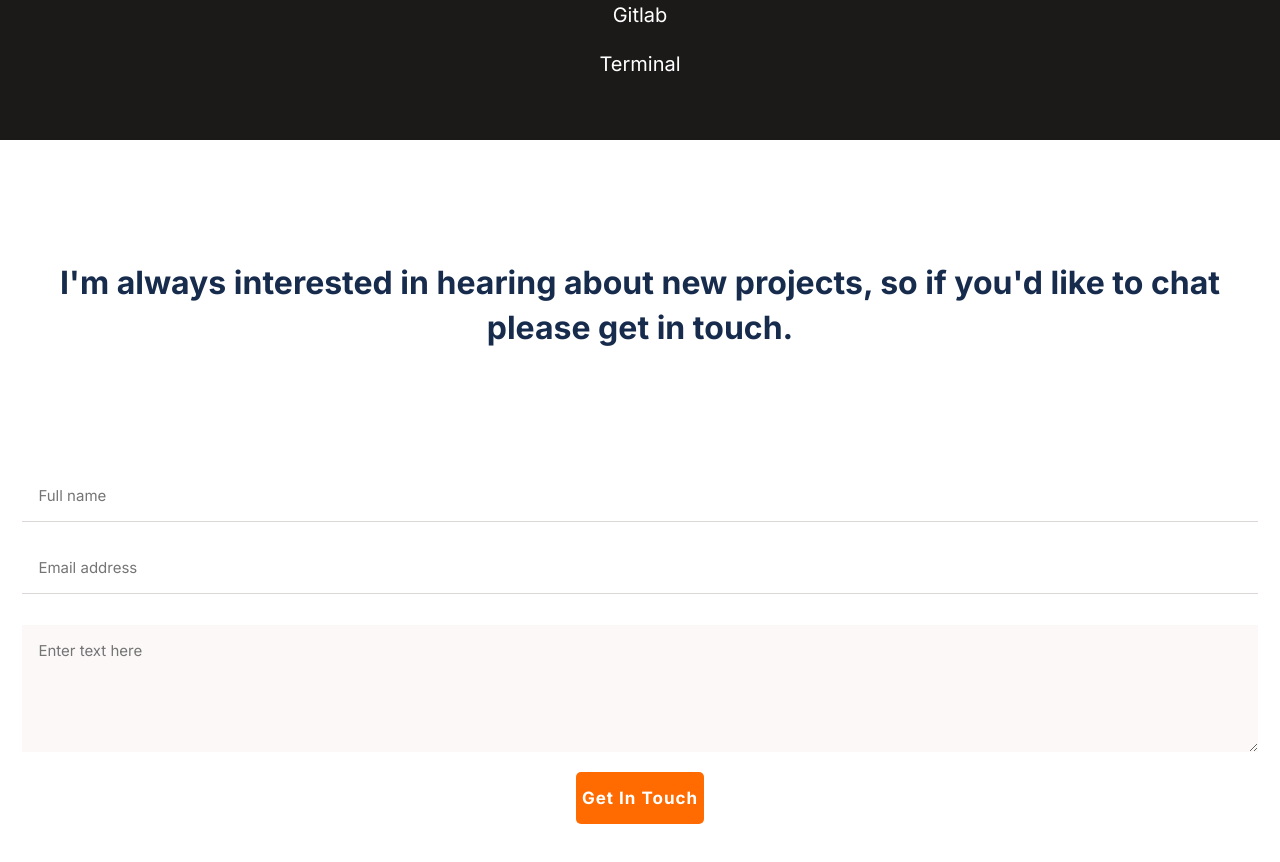
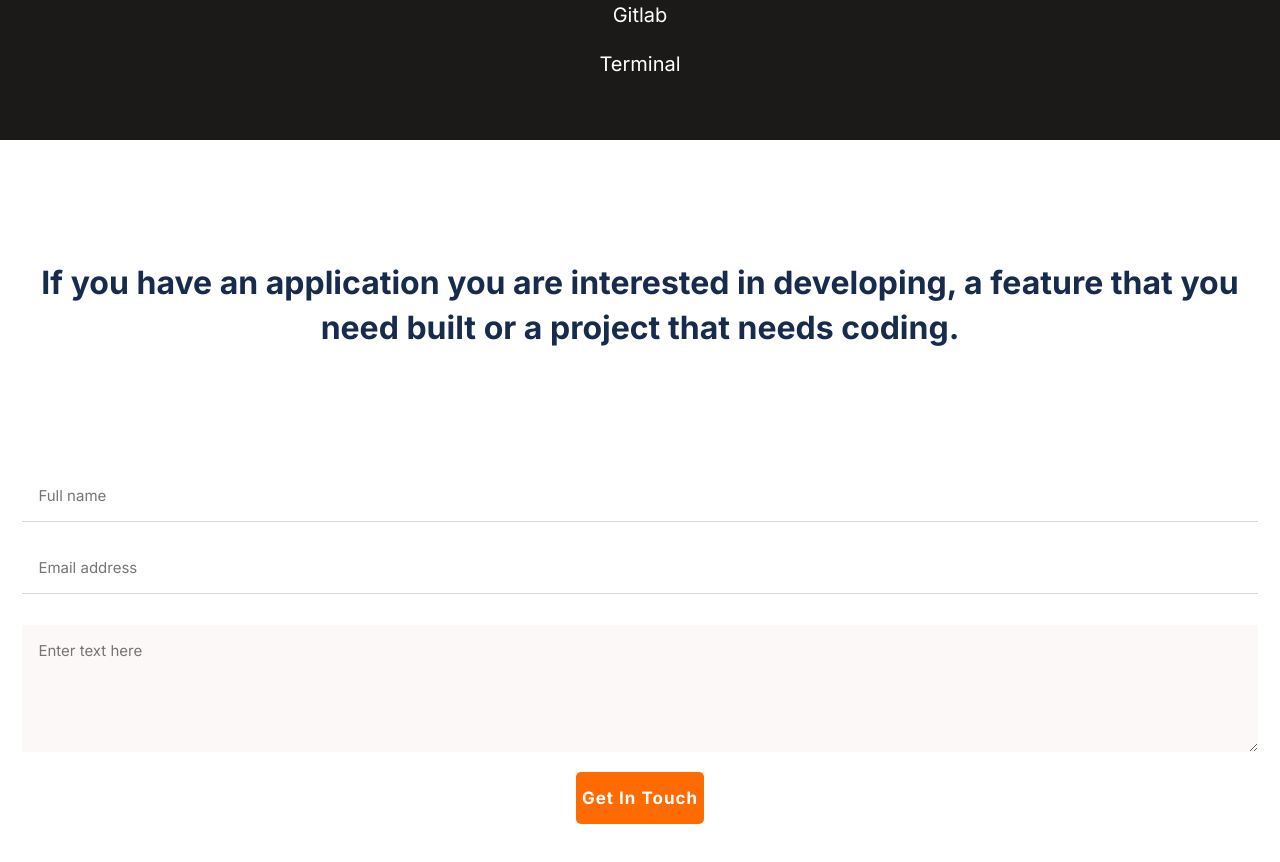
Before and after one commit to Otegaa/otegaa.github.io, a website: page index.html in a window 1280 px wide. Shown: the part 4929-5791 px from the top of the page. Drawn offline with Linux system fonts and the light colour scheme.

Commit message:
Add updated index.html's contact me section to the project.

```diff
--- a/index.html
+++ b/index.html
@@ -332,8 +332,7 @@
 
         <section class="contact-info">
           <h3>
-            I'm always interested in hearing about new projects, so if you'd
-            like to chat please get in touch.
+           If you have an application you are interested in developing, a feature that you need built or a project that needs coding.
           </h3>
           <form
             action="https://formspree.io/f/mqkoqlor"
```
